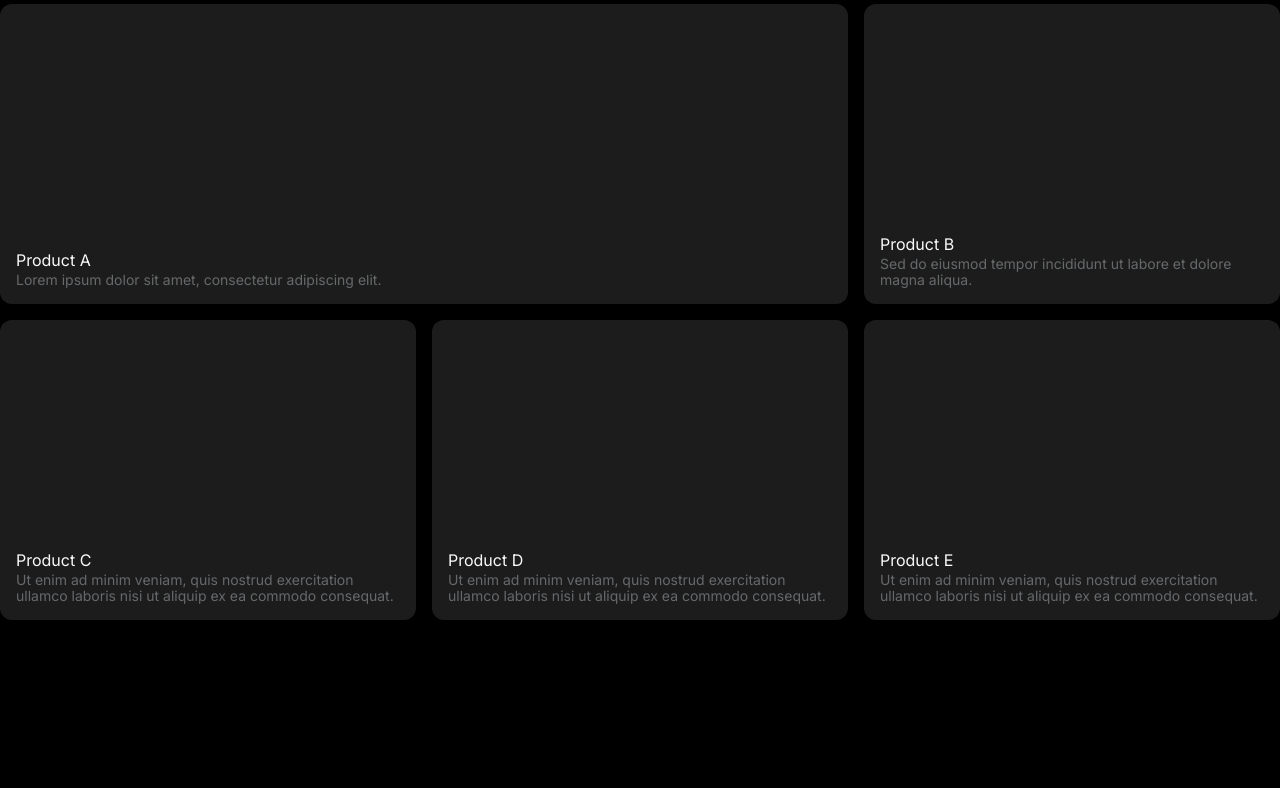
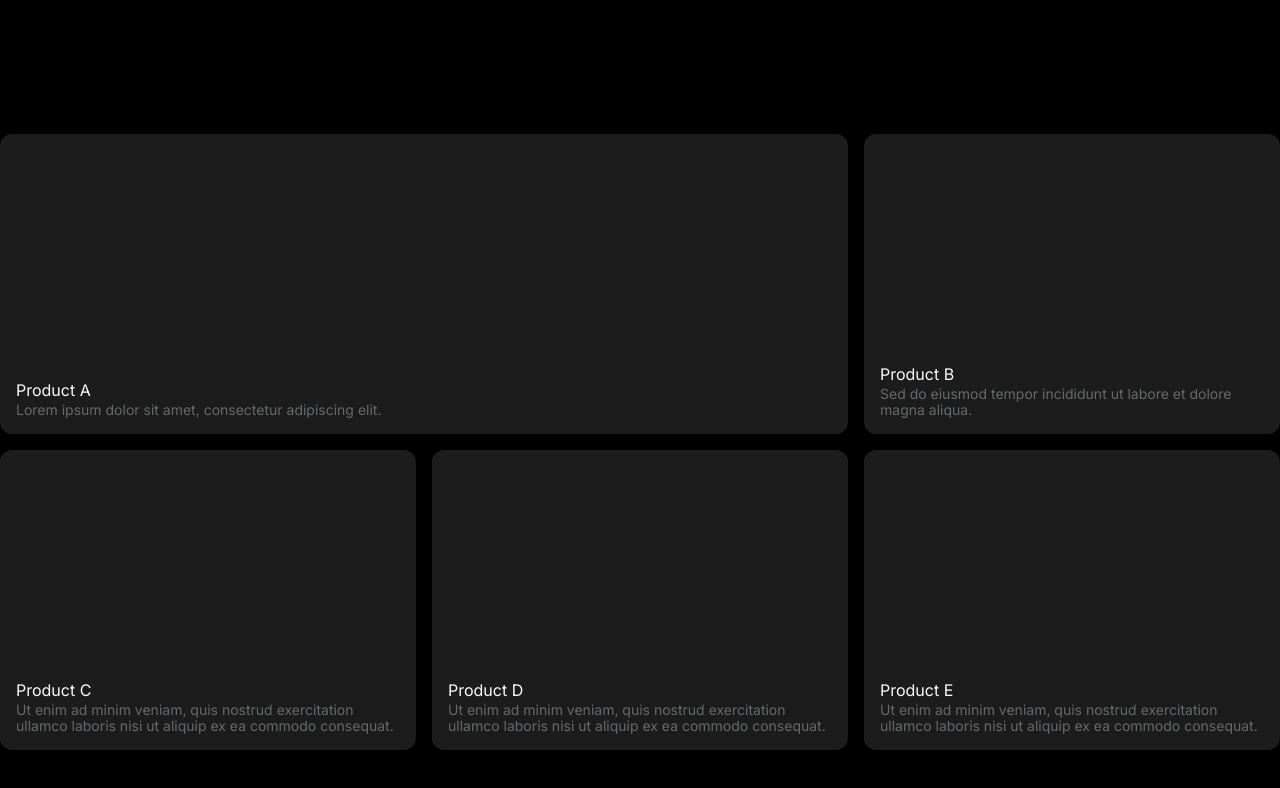
Before and after one commit to HemanthR04/portfolio-v2, a Next.js app: page /work in a window 1280 px wide. Shown: the top 788 px of the page. Built offline with nearby package versions, Linux system fonts and the light colour scheme.

Commit message:
padding issue

```diff
--- a/app/work/page.tsx
+++ b/app/work/page.tsx
@@ -11,8 +11,8 @@ import React from 'react'
 
 const page = () => {
   return (
-    <div className=' w-full h-full flex justify-center items-center'>
-      <div className='max-w-7xl mx-auto rounded-md '>
+    <div className=' w-full h-full flex justify-center items-center pt-[80px]'>
+      <div className='max-w-7xl mx-auto rounded-md] '>
 
         <Cssgrid/>
       </div>
--- a/components/Cssgrid.tsx
+++ b/components/Cssgrid.tsx
@@ -37,7 +37,7 @@ const Cssgrid = () => {
 
     const boxStyle = 'text-white  rounded-xl p-2 flex flex-col justify-end items-start'
   return (
-    <div className='grid py-[50px] md:grid-cols-3 auto-rows-[300px] gap-4 my-1 p-[10px] md:p-[0px] '>
+    <div className='grid py-[50px] md:grid-cols-3 auto-rows-[300px] gap-4 my-1  '>
         {
             data.map((item,i)=>(
                 <div key={i} className={`${boxStyle} ${i === 0 ? 'md:col-span-2' :''}  bg-Secondary p-4`}>
```
